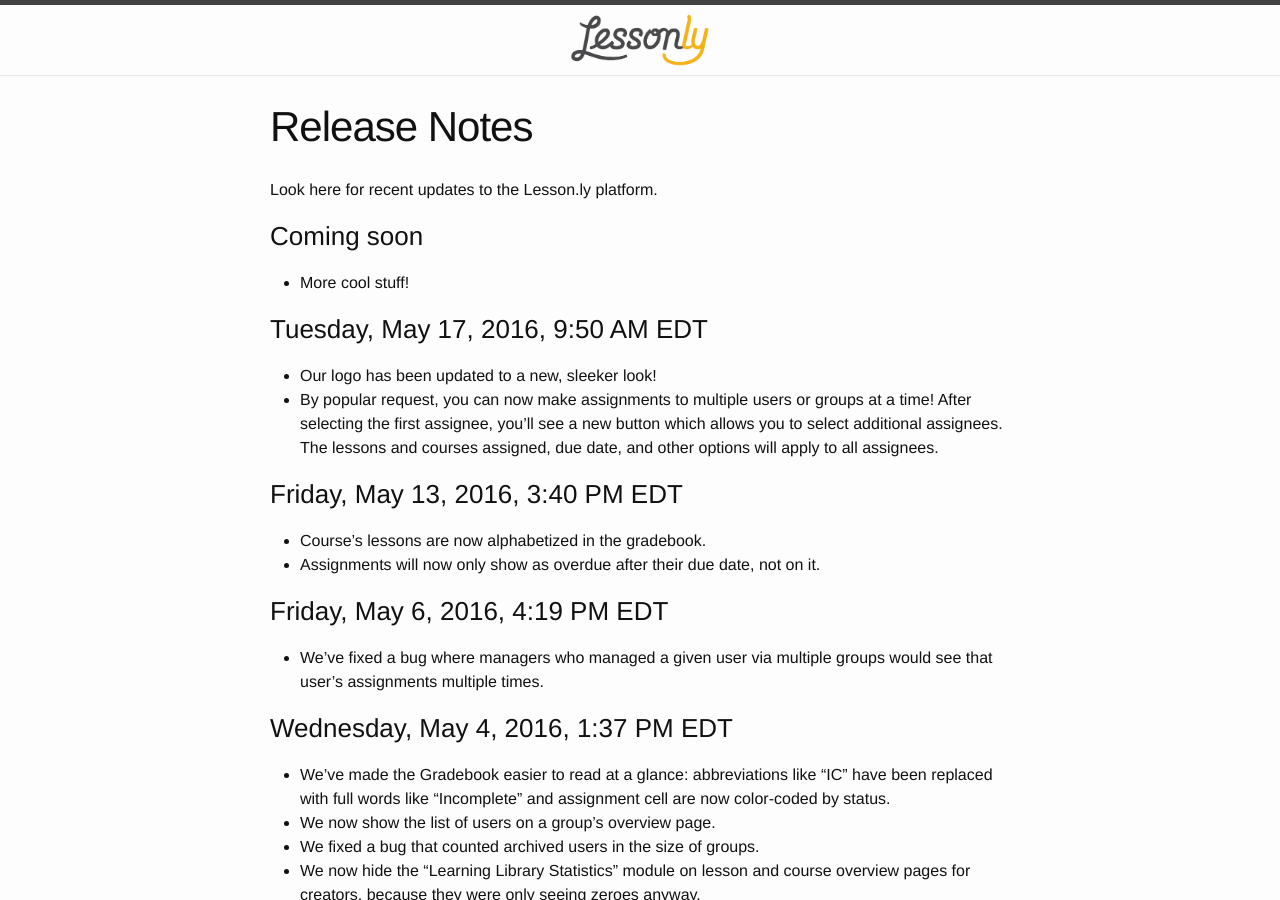
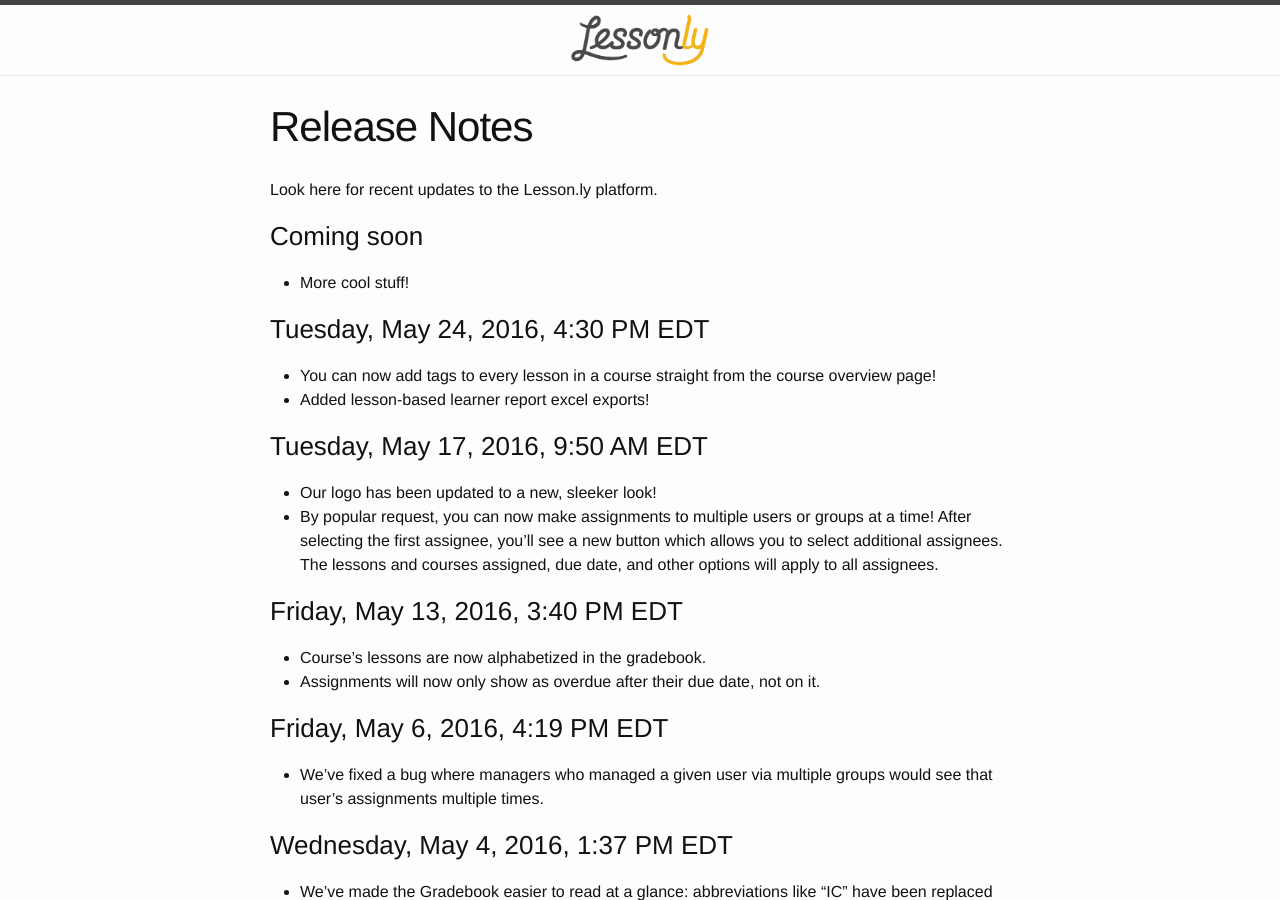
Before and after one commit to isabella232/lessonly.github.io, a Jekyll site: the page built from release-notes.md, in a window 1280 px wide and 900 px high. Built offline with Jekyll 4.4.1, drawn with Linux system fonts in a browser that asks for light colours.

Commit message:
Update release-notes.md

```diff
--- a/release-notes.md
+++ b/release-notes.md
@@ -9,6 +9,11 @@
 ### Coming soon
 
 - More cool stuff!
+
+### Tuesday, May 24, 2016, 4:30 PM EDT
+
+- You can now add tags to every lesson in a course straight from the course overview page!
+- Added lesson-based learner report excel exports!
 
 ### Tuesday, May 17, 2016, 9:50 AM EDT
 
```
